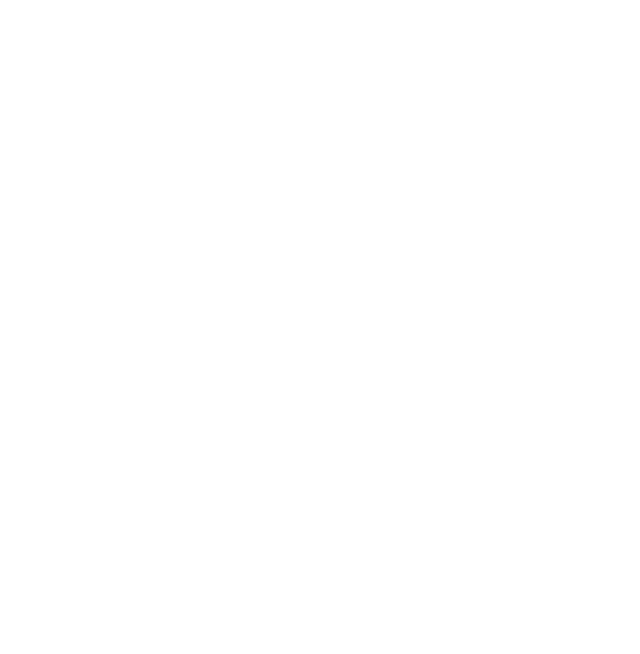
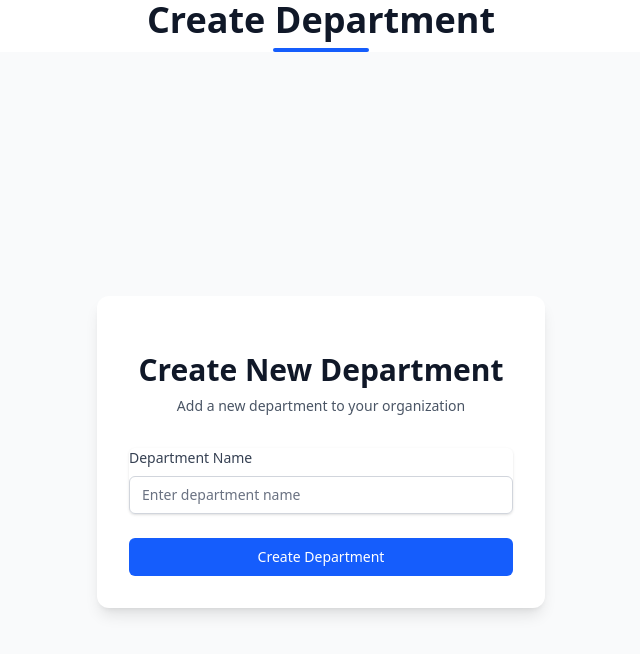
Before and after one commit to nethuni-rajapakse/student-management-client, a React (Vite) app: page /create-department in a window 1280 px wide. Before the commit this address had no page. Shown: the top 654 px of the page, without its empty margins (319-959 px from the left). Built offline with nearby package versions, Linux system fonts and the light colour scheme.

Commit message:
Implemented department-creation

```diff
--- a/package.json
+++ b/package.json
@@ -11,11 +11,13 @@
   },
   "dependencies": {
     "@tailwindcss/vite": "^4.0.3",
+    "antd": "^5.24.0",
     "axios": "^1.7.9",
     "lucide-react": "^0.474.0",
     "react": "^19.0.0",
     "react-dom": "^19.0.0",
     "react-router-dom": "^7.1.5",
+    "sweetalert2": "^11.16.0",
     "tailwindcss": "^4.0.3"
   },
   "devDependencies": {
--- a/src/App.tsx
+++ b/src/App.tsx
@@ -2,6 +2,8 @@
 import Landing from "./user/pages/Landing";
 import Login from "./user/pages/Login";
 import Registration from "./user/pages/Registration";
+import CreateDepartment from "./pages/department/CreateDepartment";
+import Departments from "./pages/department/Departments";
 
 function App() {
   return (
@@ -10,6 +12,9 @@
         <Route path="/" element={<Landing />} />
         <Route path="/login" element={<Login />} />
         <Route path="/register" element={<Registration />} />
+
+        <Route path="/create-department" element={<CreateDepartment />} />
+        <Route path="/all-departments" element={<Departments />} />
       </Routes>
     </Router>
   );
--- /dev/null
+++ b/src/components/department/DepartmentCard.tsx
@@ -0,0 +1,44 @@
+import React from "react";
+import { UserCircle, Trash } from "lucide-react";
+import { DepartmentCardProps } from "../../types/department";
+
+const DepartmentCard: React.FC<DepartmentCardProps> = ({
+  departmentId,
+  departmentName,
+  headOfDepartment = "Not Assigned", // Default value if no head is assigned
+}) => {
+  return (
+    <div className="bg-white rounded-lg shadow-lg overflow-hidden hover:shadow-xl transition-shadow duration-300">
+      <div className="p-6">
+        <div className="flex items-center justify-between mb-4">
+          <span className="text-xs font-semibold text-gray-500">
+            ID: {departmentId}
+          </span>
+          <span className="bg-blue-100 text-blue-800 text-xs font-medium px-2.5 py-0.5 rounded-full">
+            Department
+          </span>
+        </div>
+
+        <h3 className="text-xl font-bold text-gray-900 mb-4">
+          {departmentName}
+        </h3>
+
+        <div className="flex items-center space-x-3 text-gray-700">
+          <UserCircle className="w-5 h-5 text-gray-400" />
+          <div className="flex flex-col">
+            <span className="text-sm font-medium">Head of Department</span>
+            <span className="text-sm text-gray-500">{headOfDepartment}</span>
+          </div>
+        </div>
+      </div>
+
+      <div className="px-6 py-4 bg-gray-50 border-t border-gray-100">
+        <button className="text-blue-600 hover:text-blue-800 text-sm font-medium transition-colors duration-200">
+          View Details →
+        </button>
+      </div>
+    </div>
+  );
+};
+
+export default DepartmentCard;
--- /dev/null
+++ b/src/components/department/DepartmentForm.tsx
@@ -0,0 +1,127 @@
+import React, { useState } from "react";
+import { createDepartment } from "../../services/DepartmentService";
+import Swal from "sweetalert2";
+
+const DepartmentForm = () => {
+  const [departmentName, setDepartmentName] = useState("");
+  const [isLoading, setIsLoading] = useState(false);
+
+  const handleSubmit = async (event: React.FormEvent) => {
+    event.preventDefault();
+    setIsLoading(true);
+
+    try {
+      const payload = { departmentName };
+      await createDepartment(payload);
+      console.log("Department created successfully");
+      Swal.fire({
+        icon: "success",
+        title: "Department Added",
+        text: "Department created successfully",
+        timer: 2000,
+      });
+      setDepartmentName("");
+    } catch (error: any) {
+      console.error("Failed to create department", error);
+      let errorMessage = "Unknown error occurred";
+      if (
+        error.response &&
+        error.response.data &&
+        error.response.data.message
+      ) {
+        errorMessage = error.response.data.message;
+      }
+      Swal.fire({
+        icon: "error",
+        title: "Oops...",
+        text: "Failed to create department",
+        footer: errorMessage,
+      });
+    } finally {
+      setIsLoading(false);
+    }
+  };
+
+  return (
+    <div className="min-h-screen bg-gray-50 flex items-center justify-center px-4 sm:px-6 lg:px-8">
+      <div className="max-w-md w-full space-y-8 bg-white p-8 rounded-xl shadow-lg">
+        <div>
+          <h2 className="mt-6 text-center text-3xl font-extrabold text-gray-900">
+            Create New Department
+          </h2>
+          <p className="mt-2 text-center text-sm text-gray-600">
+            Add a new department to your organization
+          </p>
+        </div>
+
+        <form className="mt-8 space-y-6" onSubmit={handleSubmit}>
+          <div className="rounded-md shadow-sm -space-y-px">
+            <div>
+              <label
+                htmlFor="departmentName"
+                className="block text-sm font-medium text-gray-700 mb-2"
+              >
+                Department Name
+              </label>
+              <input
+                type="text"
+                id="departmentName"
+                value={departmentName}
+                onChange={(e) => setDepartmentName(e.target.value)}
+                required
+                className="appearance-none relative block w-full px-3 py-2 border border-gray-300
+                           placeholder-gray-500 text-gray-900 rounded-md focus:outline-none
+                           focus:ring-2 focus:ring-blue-500 focus:border-blue-500 focus:z-10 sm:text-sm"
+                placeholder="Enter department name"
+              />
+            </div>
+          </div>
+
+          <div>
+            <button
+              type="submit"
+              disabled={isLoading}
+              className={`group relative w-full flex justify-center py-2 px-4 border border-transparent
+                         text-sm font-medium rounded-md text-white
+                         ${
+                           isLoading
+                             ? "bg-blue-400 cursor-not-allowed"
+                             : "bg-blue-600 hover:bg-blue-700 focus:outline-none focus:ring-2 focus:ring-offset-2 focus:ring-blue-500"
+                         }`}
+            >
+              {isLoading ? (
+                <span className="flex items-center">
+                  <svg
+                    className="animate-spin -ml-1 mr-3 h-5 w-5 text-white"
+                    xmlns="http://www.w3.org/2000/svg"
+                    fill="none"
+                    viewBox="0 0 24 24"
+                  >
+                    <circle
+                      className="opacity-25"
+                      cx="12"
+                      cy="12"
+                      r="10"
+                      stroke="currentColor"
+                      strokeWidth="4"
+                    ></circle>
+                    <path
+                      className="opacity-75"
+                      fill="currentColor"
+                      d="M4 12a8 8 0 018-8V0C5.373 0 0 5.373 0 12h4zm2 5.291A7.962 7.962 0 014 12H0c0 3.042 1.135 5.824 3 7.938l3-2.647z"
+                    ></path>
+                  </svg>
+                  Creating...
+                </span>
+              ) : (
+                "Create Department"
+              )}
+            </button>
+          </div>
+        </form>
+      </div>
+    </div>
+  );
+};
+
+export default DepartmentForm;
--- /dev/null
+++ b/src/pages/department/CreateDepartment.tsx
@@ -0,0 +1,15 @@
+import DepartmentForm from "../../components/department/DepartmentForm";
+
+const CreateDepartment = () => {
+  return (
+    <div>
+      <h2 className="text-4xl font-bold text-gray-900 mb-2 justify-center flex">
+        Create Department
+      </h2>
+      <div className="h-1 w-24 bg-blue-600 mx-auto rounded-full"></div>
+      <DepartmentForm />
+    </div>
+  );
+};
+
+export default CreateDepartment;
--- /dev/null
+++ b/src/pages/department/Departments.tsx
@@ -0,0 +1,56 @@
+import { useEffect, useState } from "react";
+import { getAllDepartments } from "../../services/DepartmentService";
+import { Department } from "../../types/department";
+import DepartmentCard from "../../components/department/DepartmentCard";
+import { Plus } from "lucide-react";
+import { useNavigate } from "react-router-dom";
+
+const Departments = () => {
+  const navigate = useNavigate();
+  const [departments, setDepartments] = useState<Department[]>([]);
+
+  useEffect(() => {
+    const fetchDepartments = async () => {
+      const data = await getAllDepartments();
+      setDepartments(data);
+    };
+
+    fetchDepartments();
+  }, []);
+
+  const handleAddDepartment = () => {
+    navigate("/create-department");
+  };
+
+  return (
+    <div>
+      <div className="flex justify-between items-center mb-8">
+        <div className="flex flex-col items-start">
+          <h2 className="text-4xl font-bold text-gray-900 mb-2">Departments</h2>
+          <div className="h-1 w-24 bg-blue-600 rounded-full"></div>
+        </div>
+        <button
+          onClick={handleAddDepartment}
+          className="flex items-center gap-2 bg-blue-600 hover:bg-blue-700 text-white px-4 py-2 rounded-lg transition-colors"
+        >
+          <Plus size={20} />
+          Add Department
+        </button>
+      </div>
+      <ul>
+        <div className="grid grid-cols-1 sm:grid-cols-2 lg:grid-cols-3 gap-6">
+          {departments.map((department) => (
+            <DepartmentCard
+              key={department.departmentId}
+              departmentId={department.departmentId}
+              departmentName={department.departmentName}
+              headOfDepartment={"Not Assigned"}
+            />
+          ))}
+        </div>
+      </ul>
+    </div>
+  );
+};
+
+export default Departments;
--- /dev/null
+++ b/src/services/DepartmentService.ts
@@ -0,0 +1,26 @@
+import axios from "axios";
+import { newDepartment, Department } from "../types/department";
+
+const BASE_URL = "http://localhost:8081/api/v1/department";
+
+export const createDepartment = async (formData: newDepartment) => {
+  try {
+    const response = await axios.post(BASE_URL, formData, {
+      headers: { "Content-Type": "application/json" },
+    });
+    return response.data;
+  } catch (error) {
+    console.error("Error creating department:", error);
+    throw error;
+  }
+};
+
+export const getAllDepartments = async () => {
+  try {
+    const response = await axios.get(BASE_URL);
+    return response.data;
+  } catch (error) {
+    console.error("Error fetching departments:", error);
+    throw error;
+  }
+};
--- a/src/services/UserService.ts
+++ b/src/services/UserService.ts
@@ -2,16 +2,14 @@
 
 const BASE_URL = "http://localhost:8081/api/v1/user";
 
-// Function to register a user
 export const registerUser = async (formData: any) => {
   try {
     const response = await axios.post(BASE_URL, formData, {
       headers: { "Content-Type": "application/json" },
     });
-
     return response;
   } catch (error) {
     console.error("Error registering user:", error);
-    throw error; // Rethrow the error so it can be handled in the component
+    throw error;
   }
 };
--- /dev/null
+++ b/src/types/department.ts
@@ -0,0 +1,15 @@
+export interface Department {
+  departmentId: number;
+  departmentName: string;
+  headOfDepartmentId: number | null;
+}
+
+export interface newDepartment {
+  departmentName: string;
+}
+
+export interface DepartmentCardProps {
+  departmentId: number;
+  departmentName: string;
+  headOfDepartment?: string;
+}
```
Also changed, not shown: src/types/course.ts (added, +7 -0 lines), src/pages/course/Courses.tsx (added), 1 other file (tests, documents, lock files or other folders).
